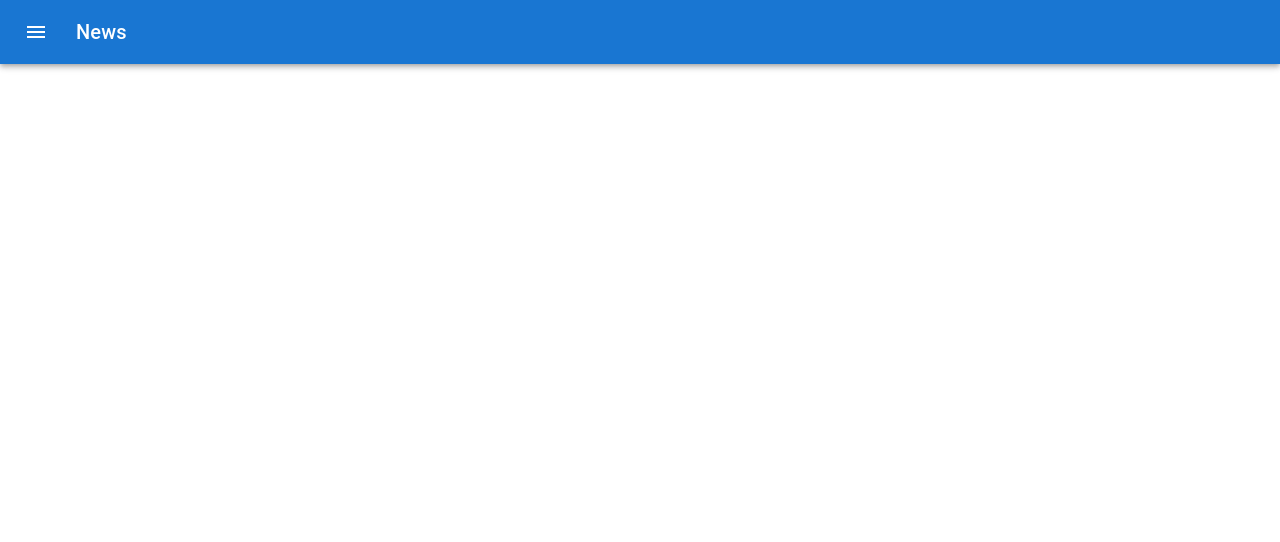
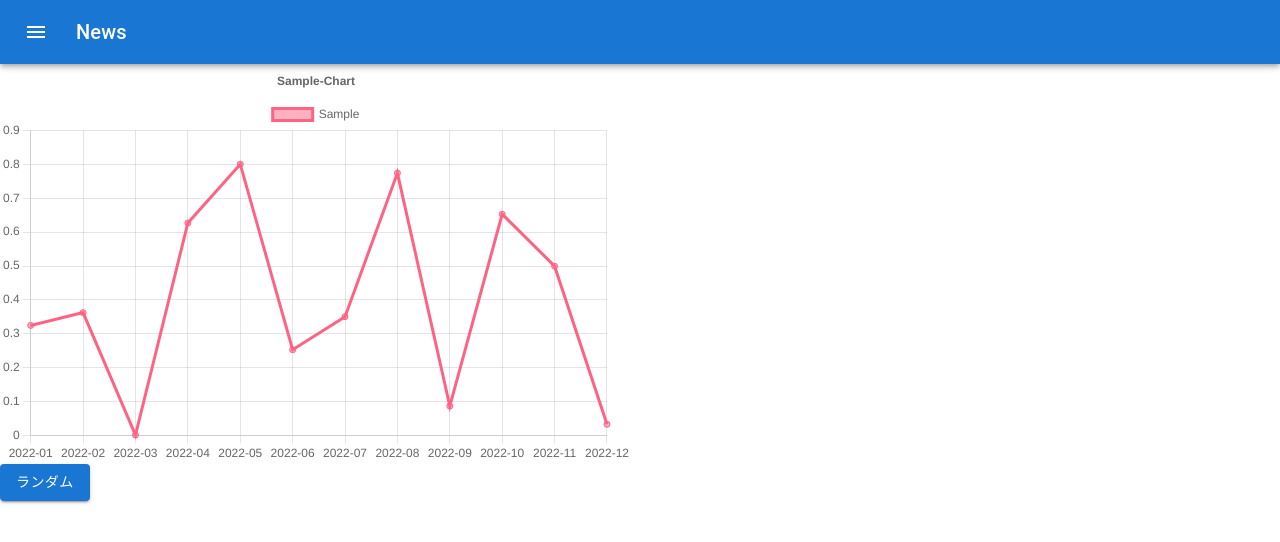
Before and after one commit to ruudrei/next-trial, a Next.js app in the folder my-app/: page / in a window 1280 px wide. Shown: the top 542 px of the page. Built offline with nearby package versions, Linux system fonts and the light colour scheme.

Commit message:
chart.js導入

```diff
--- /dev/null
+++ b/my-app/components/Chart.tsx
@@ -0,0 +1,99 @@
+import React, { useState } from "react";
+import { Button } from "@mui/material";
+import { Line } from "react-chartjs-2";
+
+import {
+  Chart as ChartJS,
+  CategoryScale,
+  LinearScale,
+  PointElement,
+  LineElement,
+  Title,
+  Tooltip,
+  Legend,
+} from "chart.js";
+
+ChartJS.register(
+  CategoryScale,
+  LinearScale,
+  PointElement,
+  LineElement,
+  Title,
+  Tooltip,
+  Legend
+);
+
+function SampleChart(props) {
+  const labels = [
+    "2022-01",
+    "2022-02",
+    "2022-03",
+    "2022-04",
+    "2022-05",
+    "2022-06",
+    "2022-07",
+    "2022-08",
+    "2022-09",
+    "2022-10",
+    "2022-11",
+    "2022-12",
+  ];
+
+  const GraphData = {
+    labels: labels,
+    datasets: [
+      {
+        label: "Sample",
+        data: props.data,
+        borderColor: "rgb(255, 99, 132)",
+        backgroundColor: "rgba(255, 99, 132, 0.5)",
+      },
+    ],
+  };
+
+  const options = {
+    maintainAspectRatio: false,
+    responsive: true,
+    plugins: {
+      legend: {
+        position: "top",
+      },
+      title: {
+        display: true,
+        text: "Sample-Chart",
+      },
+    },
+  };
+
+  return (
+    <div className="Chart">
+      <Line options={options} data={GraphData} height={400} width={800} />
+    </div>
+  );
+}
+export const LineChart = () => {
+  // ランダムデータを作成
+  let initial_data = [];
+  for (let i = 0; i < 12; i++) {
+    initial_data.push(Math.random());
+  }
+  const [data, setData] = useState(initial_data);
+
+  return (
+    <div className="App">
+      <SampleChart data={data} />
+      <Button
+        variant="contained"
+        onClick={() => {
+          let random_data = [];
+          for (let i = 0; i < 12; i++) {
+            random_data.push(Math.random());
+          }
+          setData(random_data);
+        }}
+      >
+        ランダム
+      </Button>
+    </div>
+  );
+};
--- a/my-app/components/Login.tsx
+++ b/my-app/components/Login.tsx
@@ -21,14 +21,18 @@ export const Login = () => {
         sx={{
           p: 4,
           height: "70vh",
-          width: "280px",
+          width: "50vw",
+          minWidth: "360px",
+          maxWidth: "600px",
           m: "20px auto",
         }}
       >
         <Grid container direction="column" alignItems="center">
+          {/* アイコン */}
           <Avatar sx={{ bgcolor: teal[400] }}>
             <LockOutlinedIcon />
           </Avatar>
+
           <Typography variant={"h5"} sx={{ m: "30px" }}>
             Sign In
           </Typography>
--- a/my-app/package.json
+++ b/my-app/package.json
@@ -21,8 +21,10 @@
     "@types/node": "18.7.18",
     "@types/react": "18.0.20",
     "@types/react-dom": "18.0.6",
+    "chart.js": "^3.9.1",
     "eslint": "8.23.1",
     "eslint-config-next": "12.3.0",
+    "react-chartjs-2": "^4.3.1",
     "typescript": "4.8.3"
   }
 }
--- a/my-app/pages/index.tsx
+++ b/my-app/pages/index.tsx
@@ -4,11 +4,17 @@ import styled from "@emotion/styled";
 import Grid from "@mui/material/Grid";
 import { Header } from "../components/AppBar";
 import { TemporaryDrawer } from "../components/Drawer";
+import { LineChart } from "../components/Chart";
 
 const Home: NextPage = () => {
   return (
     <>
       <Header />
+      <Grid container spacing={2}>
+        <Grid item xs={12} sm={6}>
+          <LineChart />
+        </Grid>
+      </Grid>
     </>
   );
 };
```
Also changed, not shown: 2 other files (tests, documents, lock files or other folders).
